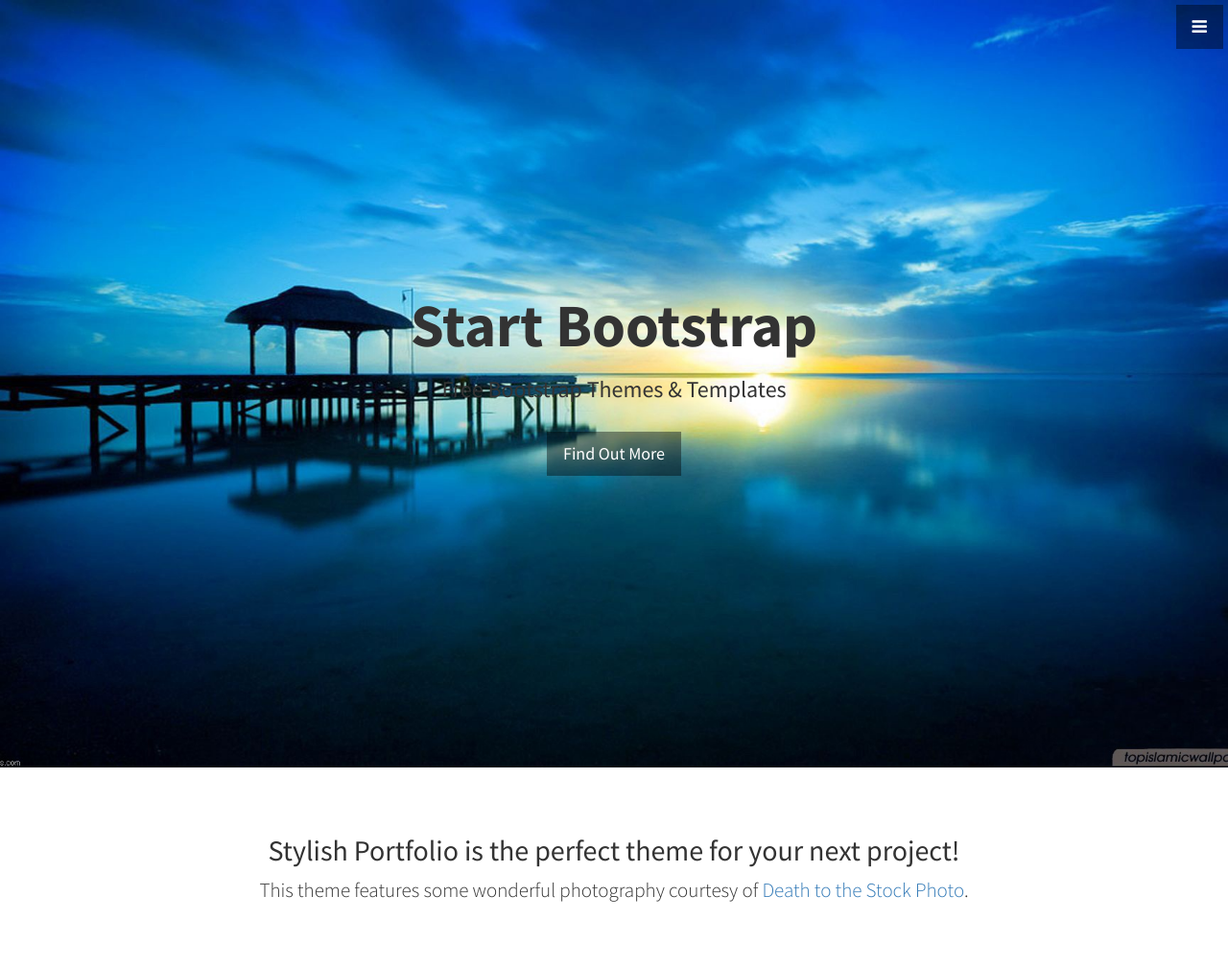
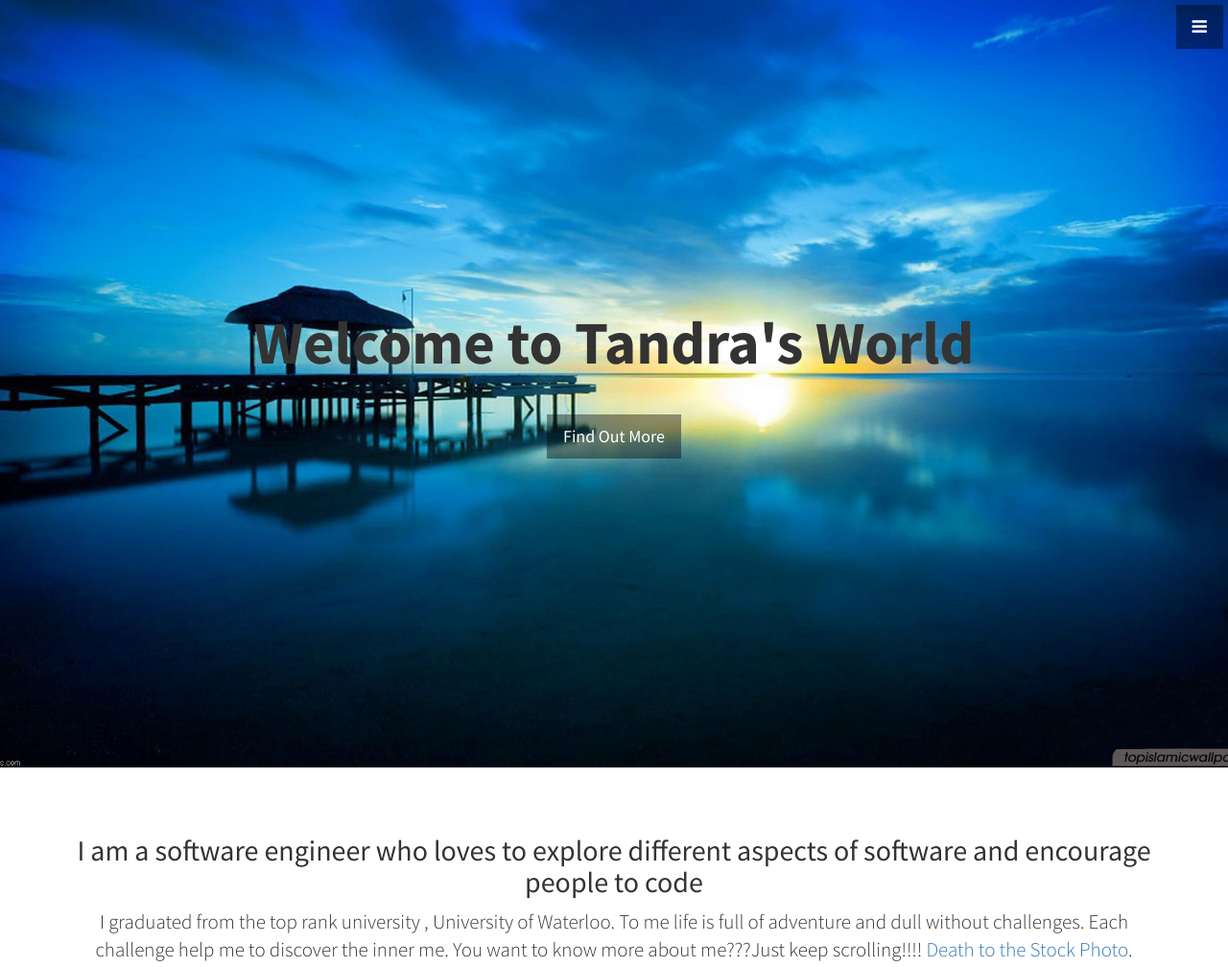
Before and after one commit to ShamenduRoyRohit/sroyrohit.github.io, a plain HTML site: page index.html in a window 1280 px wide. Shown: the top 1008 px of the page at 96% size. Drawn offline with Linux system fonts and the light colour scheme.

Commit message:
fIRSTfROMpYCHARM

```diff
--- a/index.html
+++ b/index.html
@@ -9,7 +9,7 @@
     <meta name="description" content="">
     <meta name="author" content="">
 
-    <title>Stylish Portfolio - Start Bootstrap Theme</title>
+    <title>Tandra Chakraborty's Creative World</title>
 
     <!-- Bootstrap Core CSS -->
     <link href="css/bootstrap.min.css" rel="stylesheet">
@@ -61,8 +61,8 @@
     <!-- Header -->
     <header id="top" class="header">
         <div class="text-vertical-center">
-            <h1>Start Bootstrap</h1>
-            <h3>Free Bootstrap Themes &amp; Templates</h3>
+            <h1>Welcome to Tandra's World</h1>
+            <h3></h3>
             <br>
             <a href="#about" class="btn btn-dark btn-lg">Find Out More</a>
         </div>
@@ -73,8 +73,8 @@
         <div class="container">
             <div class="row">
                 <div class="col-lg-12 text-center">
-                    <h2>Stylish Portfolio is the perfect theme for your next project!</h2>
-                    <p class="lead">This theme features some wonderful photography courtesy of <a target="_blank" href="http://join.deathtothestockphoto.com/">Death to the Stock Photo</a>.</p>
+                    <h2>I am a software engineer who loves to explore different aspects of software and encourage people to code</h2>
+                    <p class="lead">I graduated from the top rank university , University of Waterloo. To me life is full of adventure and dull without challenges. Each challenge help me to discover the inner me. You want to know more about me???Just keep scrolling!!!! <a target="_blank" href="http://join.deathtothestockphoto.com/">Death to the Stock Photo</a>.</p>
                 </div>
             </div>
             <!-- /.row -->
```
